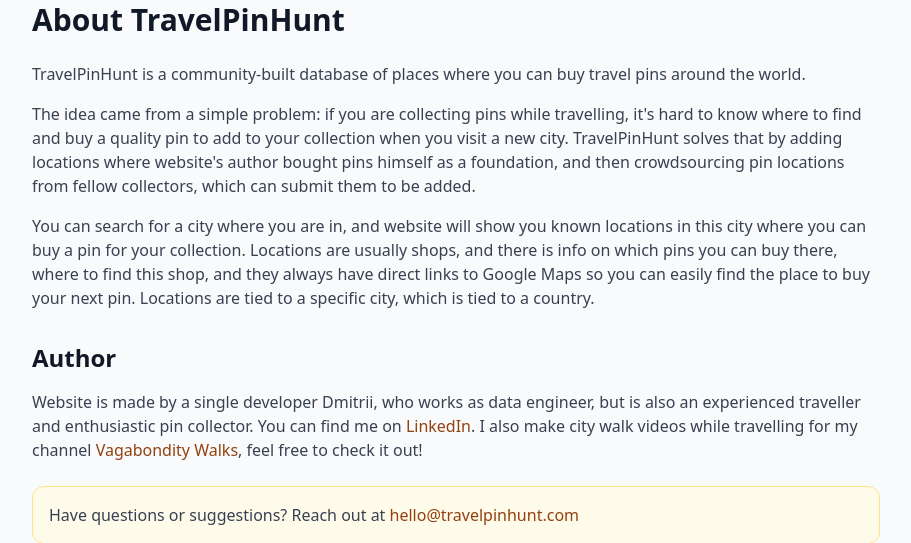
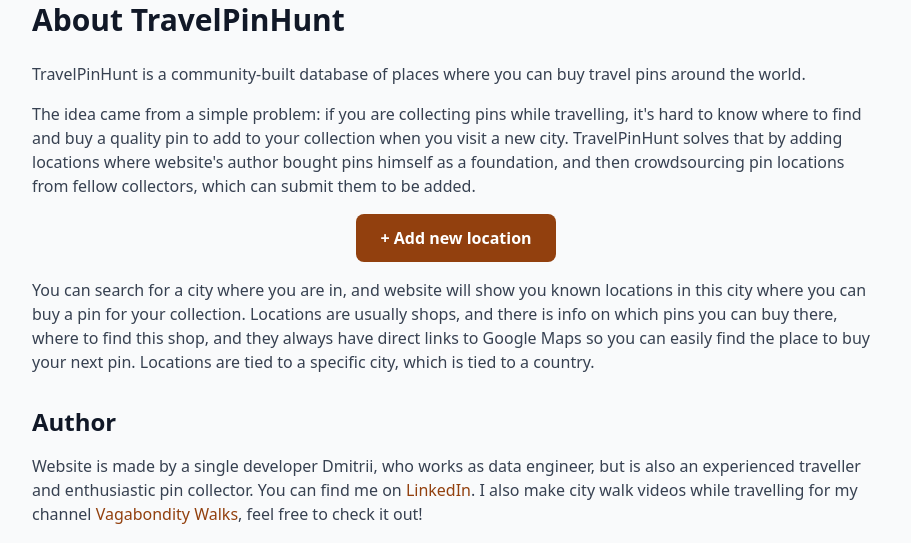
Before and after one commit to Polovinkin/travelpinhunt, a Django app: page /about/ in a window 1280 px wide. Shown: the part 309-852 px from the top of the page, without its empty margins (184-1095 px from the left). Run offline with Django 5.2, Linux system fonts and the light colour scheme; some libraries are stand-ins or nearby versions.

Commit message:
improv: added "add location" button to About

```diff
--- a/locations/templates/locations/about.html
+++ b/locations/templates/locations/about.html
@@ -21,6 +21,12 @@
                 TravelPinHunt solves that by adding locations where website's author bought pins himself as a foundation,
                 and then crowdsourcing pin locations from fellow collectors, which can submit them to be added.
             </p>
+            <div class="text-center">
+                <a href="/submit/" class="inline-block bg-amber-800 text-white px-6 py-3 rounded-lg hover:bg-amber-900 transition font-bold text-base">
+                    + Add new location
+                </a>
+            </div>
+
             <p>
                 You can search for a city where you are in, and website will show you known locations in this city
                 where you can buy a pin for your collection.
```
